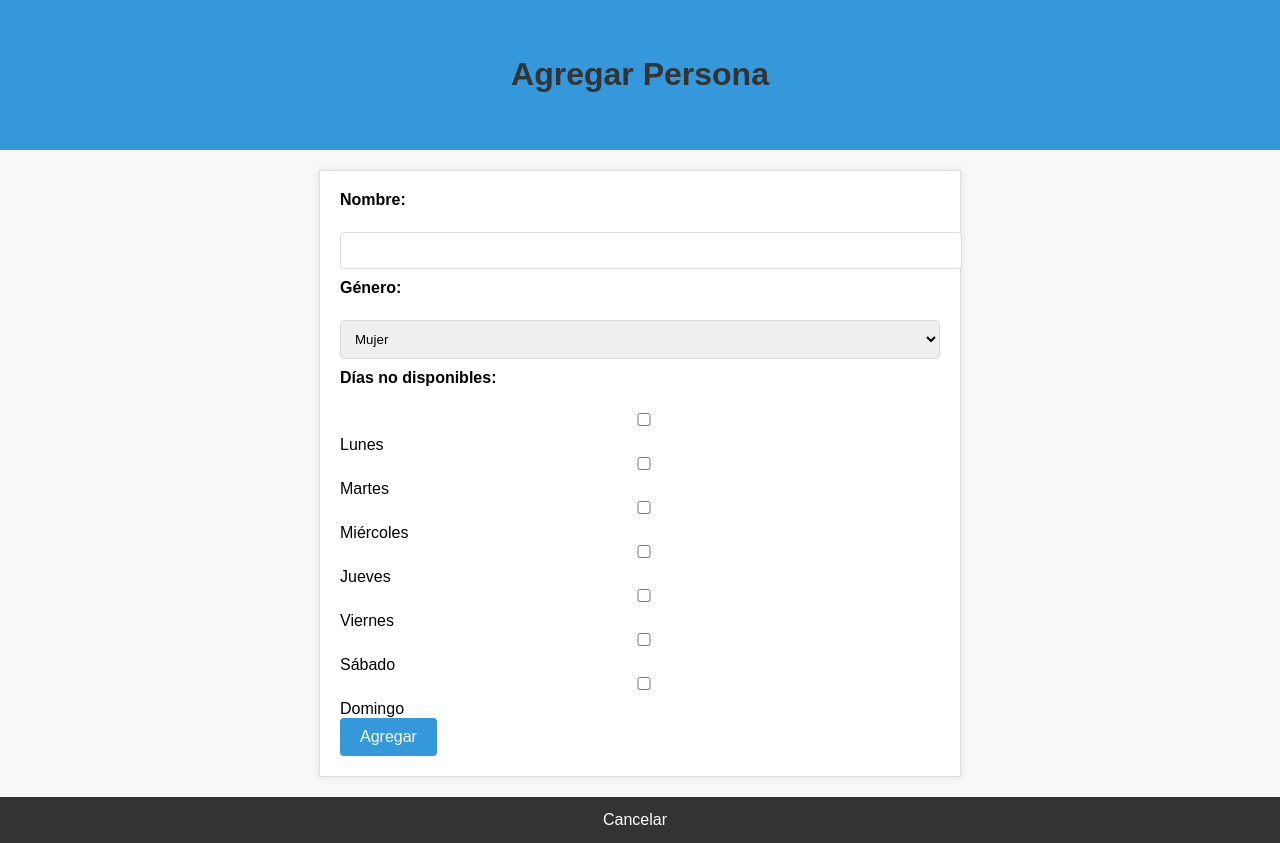
After one commit to JuliT160/ListaDeLimpieza, a Flask app: page /agregar_persona in a window 1280 px wide. The commit adds this page. Run offline with Flask 2, Linux system fonts and the light colour scheme.

Commit message:
1.5 agregar funciones

```diff
--- a/api/app.py
+++ b/api/app.py
@@ -1,9 +1,44 @@
-from flask import Flask, render_template
+from flask import Flask, render_template, request, redirect, url_for
 from tareas import Persona, Espacio, asignar_tareas
 
 app = Flask(__name__)
 app.template_folder = "../templates"
 app.static_folder = "../static"
+
+personas = [
+    Persona("Julieta", "M", []),
+    Persona("Iara", "M", []),
+    Persona("Benjamin", "H", []),
+    Persona("Nahuel", "H", []),
+    Persona("Tobias", "H", []),
+    Persona("Fermin", "H", []),
+    Persona("Magali", "M", []),
+    Persona("Belen", "M", []),
+    Persona("Josefina", "M", []),
+    Persona("Emilia", "M", []),
+    Persona("Valentina", "M", []),
+    Persona("Juan", "H", []),
+    Persona("Nicolas", "H", []),
+    Persona("Sebastian", "H", []),
+    Persona("Lucia", "M", []),
+    Persona("Zoe", "M", []),
+    Persona("Julian", "H", []),
+    Persona("Mateo", "H", []),
+    Persona("Mirko", "H", []),
+]
+
+espacios = [
+    Espacio("Baño Mujeres", "M"),
+    Espacio("Baño Hombres", "H"),
+    Espacio("Baño Mixto"),
+    Espacio("Cocina Arriba"),
+    Espacio("Cocina Abajo"),
+    Espacio("Sala", frecuencia=["Lunes", "Miércoles", "Viernes"]),
+    Espacio("Hall y Vereda", frecuencia=["Lunes", "Miércoles", "Viernes"]),
+    Espacio("Patio", frecuencia=["Lunes", "Miércoles", "Viernes"])
+]
+
+dias = ["Lunes", "Martes", "Miércoles", "Jueves", "Viernes", "Sábado", "Domingo"]
 
 def contar_tareas(calendario):
     contador_tareas = {}
@@ -17,43 +52,41 @@ def contar_tareas(calendario):
     return contador_tareas
 
 @app.route('/')
-def index():
-    personas = [
-        Persona("Julieta", "M", []),
-        Persona("Iara", "M", []),
-        Persona("Benjamin", "H", []),
-        Persona("Nahuel", "H", []),
-        Persona("Tobias", "H", []),
-        Persona("Fermin", "H", []),
-        Persona("Magali", "M", []),
-        Persona("Belen", "M", []),
-        Persona("Josefina", "M", []),
-        Persona("Emilia", "M", []),
-        Persona("Valentina", "M", []),
-        Persona("Juan", "H", []),
-        Persona("Nicolas", "H", []),
-        Persona("Sebastian", "H", []),
-        Persona("Alejo", "H", []),
-        Persona("Lucia", "M", []),
-        Persona("Zoe", "M", []),
-        Persona("Julian", "H", []),
-        Persona("Mateo", "H", []),
-        Persona("Mirko", "H", []),
-    ]
+def inicio():
+    return render_template('inicio.html')
 
-    espacios = [
-        Espacio("Baño Mujeres", "M"),
-        Espacio("Baño Hombres", "H"),
-        Espacio("Baño Mixto"),
-        Espacio("Cocina Arriba"),
-        Espacio("Cocina Abajo"),
-        Espacio("Sala", frecuencia=["Lunes", "Miércoles", "Viernes"]),
-        Espacio("Hall y Vereda", frecuencia=["Lunes", "Miércoles", "Viernes"]),
-        Espacio("Patio", frecuencia=["Lunes", "Miércoles", "Viernes"])
-    ]
+@app.route('/ver_personas')
+def ver_personas():
+    return render_template('ver_personas.html', personas=personas)
 
-    dias = ["Lunes", "Martes", "Miércoles", "Jueves", "Viernes", "Sábado", "Domingo"]
+@app.route('/modificar_persona/<nombre>', methods=['GET', 'POST'])
+def modificar_persona(nombre):
+    persona = next((p for p in personas if p.nombre == nombre), None)
+    if request.method == 'POST':
+        no_disponibilidad = request.form.getlist('no_disponibilidad')
+        persona.no_disponibilidad = no_disponibilidad
+        return redirect(url_for('ver_personas'))
+    return render_template('modificar_persona.html', persona=persona, dias=dias)
 
+@app.route('/agregar_persona', methods=['GET', 'POST'])
+def agregar_persona():
+    if request.method == 'POST':
+        nombre = request.form['nombre']
+        genero = request.form['genero']
+        no_disponibilidad = request.form.getlist('no_disponibilidad')
+        nueva_persona = Persona(nombre, genero, no_disponibilidad)
+        personas.append(nueva_persona)
+        return redirect(url_for('ver_personas'))
+    return render_template('agregar_persona.html', dias=dias)
+
+@app.route('/eliminar_persona/<nombre>')
+def eliminar_persona(nombre):
+    global personas
+    personas = [p for p in personas if p.nombre != nombre]
+    return redirect(url_for('ver_personas'))
+
+@app.route('/generar_lista')
+def generar_lista():
     calendario = asignar_tareas(personas, espacios, dias)
     contador_tareas = contar_tareas(calendario)
     return render_template('index.html', calendario=calendario, espacios=espacios, dias=dias, contador_tareas=contador_tareas)
--- a/api/tareas.py
+++ b/api/tareas.py
@@ -28,6 +28,10 @@ def puede_limpiarp(calendario, persona, dia):
 # Función para asignar las tareas de limpieza
 
 def asignar_tareas(personas, espacios, dias):
+    # Reiniciar tareas asignadas y contadores de tareas
+    for persona in personas:
+        persona.tareas_asignadas = {}
+
     calendario = {dia: {espacio.nombre: None for espacio in espacios if espacio.frecuencia == "diaria" or dia in espacio.frecuencia} for dia in dias}
     contador_tareas = {p: 0 for p in personas}
 
--- a/static/styles.css
+++ b/static/styles.css
@@ -1,16 +1,64 @@
 body {
     font-family: Arial, sans-serif;
+    margin: 0;
+    padding: 0;
+    background-color: #f9f9f9;
+}
+
+h1 {
+    text-align: center;
+    padding: 20px;
+    color: #333;
+}
+
+a {
+    color: #3498db;
+    text-decoration: none;
+    margin-right: 10px;
+}
+
+a:hover {
+    text-decoration: underline;
+}
+
+ul {
+    list-style-type: none;
+    padding: 0;
+    max-width: 600px;
+    margin: 0 auto;
+}
+
+ul li {
+    background-color: #fff;
+    border: 1px solid #ddd;
+    padding: 10px;
+    margin-bottom: 5px;
+    display: flex;
+    justify-content: space-between;
+    align-items: center;
+}
+
+ul li a {
+    margin: 0 5px;
+}
+
+ul li:last-child {
+    margin-bottom: 0;
 }
 
 table {
-    width: 100%;
+    width: 90%;
     border-collapse: collapse;
+    margin: 20px auto;
+    background-color: #fff;
+    box-shadow: 0 0 10px rgba(0, 0, 0, 0.1);
 }
 
 th,
 td {
-    padding: 8px;
+    padding: 15px;
     text-align: left;
+    border-bottom: 1px solid #ddd;
 }
 
 th {
@@ -21,18 +69,94 @@ tr:nth-child(even) {
     background-color: #f9f9f9;
 }
 
-table.compact {
-    width: 10%;
+form {
+    max-width: 600px;
+    margin: 20px auto;
+    background-color: #fff;
+    padding: 20px;
+    border: 1px solid #ddd;
+    box-shadow: 0 0 10px rgba(0, 0, 0, 0.1);
+}
+
+label {
+    display: block;
+    margin-bottom: 5px;
+    font-weight: bold;
+}
+
+input[type="text"],
+select,
+input[type="checkbox"] {
+    width: 100%;
+    padding: 10px;
+    margin-bottom: 10px;
+    border: 1px solid #ddd;
+    border-radius: 4px;
+}
+
+button {
+    background-color: #3498db;
+    color: white;
+    border: none;
+    padding: 10px 20px;
+    text-align: center;
+    font-size: 16px;
+    cursor: pointer;
+    border-radius: 4px;
+}
+
+button:hover {
+    background-color: #2980b9;
+}
+
+.compact {
+    width: auto;
+    margin: 0 auto;
     border-collapse: collapse;
 }
 
-table.compact th,
-table.compact td {
+.compact th,
+.compact td {
     border: 1px solid black;
     padding: 4px;
     text-align: center;
 }
 
-table.compact th {
+.compact th {
     background-color: #f2f2f2;
 }
+
+.header {
+    background-color: #3498db;
+    color: white;
+    padding: 15px;
+    text-align: center;
+}
+
+.navbar {
+    display: flex;
+    justify-content: center;
+    background-color: #333;
+}
+
+.navbar a {
+    color: white;
+    padding: 14px 20px;
+    text-decoration: none;
+    text-align: center;
+}
+
+.navbar a:hover {
+    background-color: #ddd;
+    color: black;
+}
+
+.footer {
+    background-color: #333;
+    color: white;
+    text-align: center;
+    padding: 10px;
+    position: fixed;
+    bottom: 0;
+    width: 100%;
+}
--- /dev/null
+++ b/templates/agregar_persona.html
@@ -0,0 +1,34 @@
+<!DOCTYPE html>
+<html lang="en">
+
+<head>
+    <meta charset="UTF-8">
+    <meta name="viewport" content="width=device-width, initial-scale=1.0">
+    <title>Agregar Persona</title>
+    <link rel="stylesheet" href="{{ url_for('static', filename='styles.css') }}">
+</head>
+
+<body>
+    <div class="header">
+        <h1>Agregar Persona</h1>
+    </div>
+    <form method="post">
+        <label for="nombre">Nombre:</label><br>
+        <input type="text" id="nombre" name="nombre"><br>
+        <label for="genero">Género:</label><br>
+        <select id="genero" name="genero">
+            <option value="M">Mujer</option>
+            <option value="H">Hombre</option>
+        </select><br>
+        <label for="no_disponibilidad">Días no disponibles:</label><br>
+        {% for dia in dias %}
+        <input type="checkbox" name="no_disponibilidad" value="{{ dia }}"> {{ dia }}<br>
+        {% endfor %}
+        <button type="submit">Agregar</button>
+    </form>
+    <div class="navbar">
+        <a href="{{ url_for('ver_personas') }}">Cancelar</a>
+    </div>
+</body>
+
+</html>
```
Also changed, not shown: templates/index.html (+8 -4 lines), templates/inicio.html (added, +22 -0 lines), templates/modificar_persona.html (added, +28 -0 lines), templates/ver_personas.html (added, +29 -0 lines).
